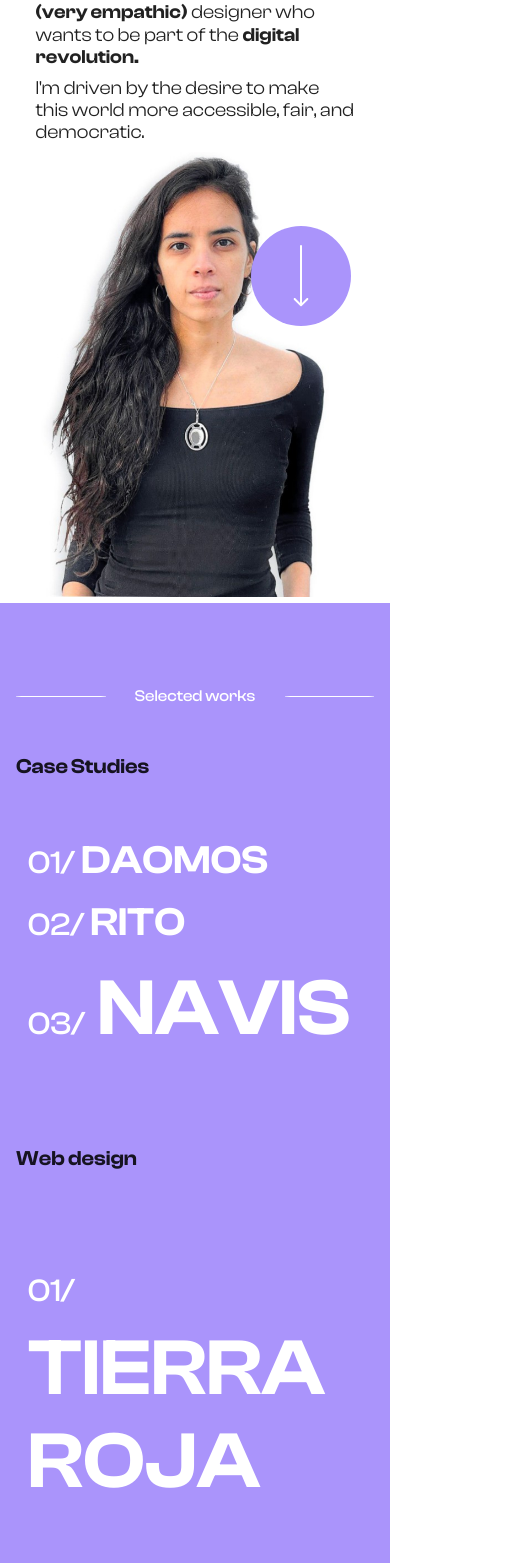
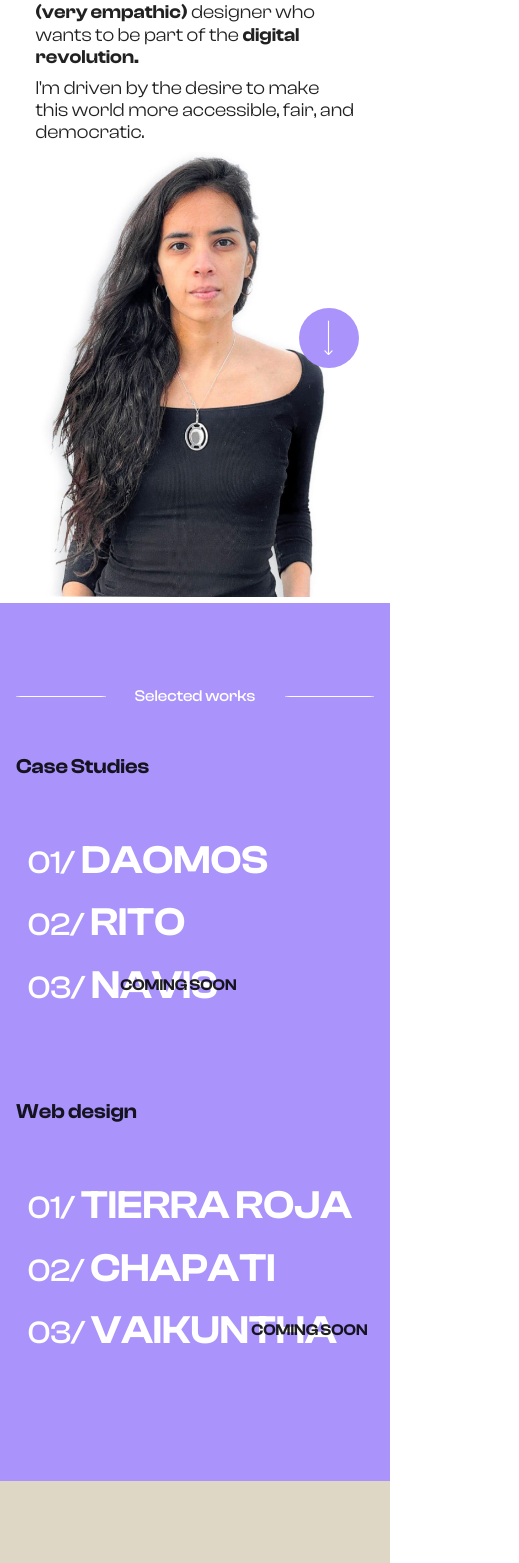
Before and after one commit to lydiob7/gabi-portfolio, a React (Create React App) app: page /home in a window 390 px wide. Shown: the part 434-1997 px from the top of the page, 519 px wide, since content can reach past the window. Built offline with nearby package versions, Linux system fonts and the light colour scheme; no server answers.

Commit message:
Update: Fix some responsive errors.

```diff
--- a/package.json
+++ b/package.json
@@ -32,9 +32,9 @@
         "yup": "^0.32.11"
     },
     "scripts": {
-        "start": "craco start",
-        "build": "craco build",
-        "test": "craco test",
+        "start": "react-scripts start",
+        "build": "react-scripts build",
+        "test": "react-scripts test",
         "serve": "serve build -l 3000",
         "eject": "react-scripts eject"
     },
--- a/src/components/common/ScrollTopBtn.js
+++ b/src/components/common/ScrollTopBtn.js
@@ -4,14 +4,18 @@ import { useLocation } from 'react-router-dom';
 import { useSelector } from 'react-redux';
 import clsx from 'clsx';
 
-import { makeStyles } from '@material-ui/core';
+import { Hidden, makeStyles } from '@material-ui/core';
 
 const useStyles = makeStyles((theme) => ({
     root: {
         position: 'fixed',
+        right: '8vw',
+        bottom: '5vh',
+        zIndex: 999,
+        [theme.breakpoints.up('md')]: {
             right: '10vw',
-        bottom: '10vh',
-        zIndex: 999
+            bottom: '10vh'
+        }
     },
     purpleBackground: {
         background: theme.palette.primary.main
@@ -29,8 +33,8 @@ const useStyles = makeStyles((theme) => ({
         display: 'flex',
         alignItems: 'center',
         justifyContent: 'center',
-        width: '100px',
-        height: '100px',
+        width: '60px',
+        height: '60px',
         textAlign: 'center',
         lineHeight: '37px',
         borderRadius: '50%',
@@ -40,6 +44,10 @@ const useStyles = makeStyles((theme) => ({
         cursor: 'pointer',
         transform: 'rotate(180deg)',
         transition: 'transform .4s ease',
+        [theme.breakpoints.up('md')]: {
+            width: '100px',
+            height: '100px'
+        },
         '& svg': {
             transition: 'transform .4s ease'
         },
@@ -114,12 +122,22 @@ function ScrollTopBtn() {
                     isArrowWhite ? internalClasses.whiteBackground : internalClasses.purpleBackground
                 )}
             >
+                <Hidden smDown>
                     <svg width="16" height="82" viewBox="0 0 24 92" fill="none" xmlns="http://www.w3.org/2000/svg">
                         <path
                             d="M13.0607 0.939339C12.4749 0.353554 11.5251 0.353554 10.9394 0.939339L1.39341 10.4853C0.807624 11.0711 0.807624 12.0208 1.39341 12.6066C1.9792 13.1924 2.92894 13.1924 3.51473 12.6066L12 4.12132L20.4853 12.6066C21.0711 13.1924 22.0208 13.1924 22.6066 12.6066C23.1924 12.0208 23.1924 11.0711 22.6066 10.4853L13.0607 0.939339ZM13.5 92L13.5 2L10.5 2L10.5 92L13.5 92Z"
                             className={isArrowWhite ? internalClasses.purpleArrow : internalClasses.whiteArrow}
                         />
                     </svg>
+                </Hidden>
+                <Hidden mdUp>
+                    <svg width="9" height="50" viewBox="0 0 24 92" fill="none" xmlns="http://www.w3.org/2000/svg">
+                        <path
+                            d="M13.0607 0.939339C12.4749 0.353554 11.5251 0.353554 10.9394 0.939339L1.39341 10.4853C0.807624 11.0711 0.807624 12.0208 1.39341 12.6066C1.9792 13.1924 2.92894 13.1924 3.51473 12.6066L12 4.12132L20.4853 12.6066C21.0711 13.1924 22.0208 13.1924 22.6066 12.6066C23.1924 12.0208 23.1924 11.0711 22.6066 10.4853L13.0607 0.939339ZM13.5 92L13.5 2L10.5 2L10.5 92L13.5 92Z"
+                            className={isArrowWhite ? internalClasses.purpleArrow : internalClasses.whiteArrow}
+                        />
+                    </svg>
+                </Hidden>
             </HashLink>
         </div>
     );
--- a/src/config/languages/englishContent.js
+++ b/src/config/languages/englishContent.js
@@ -29,7 +29,8 @@ const englishContent = {
         selectedWorks: {
             title: 'Selected works',
             caseStudiesTitle: 'Case Studies',
-            webDesignTitle: 'Web design'
+            webDesignTitle: 'Web design',
+            comingSoonTitle: 'Coming soon'
         },
         about: {
             title: 'about me',
--- a/src/config/languages/spanishContent.js
+++ b/src/config/languages/spanishContent.js
@@ -29,7 +29,8 @@ const spanishContent = {
         selectedWorks: {
             title: 'Selección de trabajos',
             caseStudiesTitle: 'Case Studies',
-            webDesignTitle: 'Diseño web'
+            webDesignTitle: 'Diseño web',
+            comingSoonTitle: 'próximanente'
         },
         about: {
             title: 'about me',
--- a/src/data/rito.js
+++ b/src/data/rito.js
@@ -60,7 +60,8 @@ const rito = {
                         content: [
                             { src: rito2, alt: 'Rito 2' },
                             { src: rito3, alt: 'Rito 3' }
-                        ]
+                        ],
+                        size: 'auto'
                     },
                     {
                         type: 'paragraph',
@@ -173,7 +174,8 @@ const rito = {
                         content: [
                             { src: rito2, alt: 'Rito 2' },
                             { src: rito3, alt: 'Rito 3' }
-                        ]
+                        ],
+                        size: 'auto'
                     },
                     {
                         type: 'paragraph',
--- a/src/pages/home/About.js
+++ b/src/pages/home/About.js
@@ -124,7 +124,7 @@ const About = ({ classes, ...props }) => {
                     href="mailto:gabrielapolancoferreyra@gmail.com"
                     style={{ position: 'relative' }}
                 >
-                    <Typography variant="body1" className={clsx(internalClasses.availabilityLink, 'fs-biggest fw-800')}>
+                    <Typography variant="body1" className={clsx(internalClasses.availabilityLink, 'fw-800')}>
                         {textProvider?.askForAvailability}
                     </Typography>
                 </a>
--- a/src/pages/home/SelectedWorks.js
+++ b/src/pages/home/SelectedWorks.js
@@ -8,6 +8,15 @@ import { Hidden, makeStyles, Typography } from '@material-ui/core';
 import SectionTitle from 'components/common/SectionTitle';
 
 const useStyles = makeStyles((theme) => ({
+    comingSoon: {
+        position: 'absolute',
+        zIndex: 3,
+        bottom: '50%',
+        right: '-10%',
+        transform: 'translateY(50%)',
+        fontSize: '1rem',
+        color: theme.palette.text.primary
+    },
     pageTitle: {
         color: '#ffffff'
     },
@@ -108,15 +117,17 @@ const SelectedWorks = ({ classes, ...props }) => {
                                         </Typography>
                                     </Link>
                                 ) : (
-                                    <Typography
-                                        variant="h3"
-                                        className={clsx(internalClasses.projectTitle, 'fs-biggest fw-600')}
-                                    >
+                                    <Typography variant="h3" className={clsx(internalClasses.projectTitle, 'fw-600')}>
                                         {' '}
                                         <span className={clsx(internalClasses.projectNumber, 'fw-500')}>
                                             0{index + 1}/
                                         </span>{' '}
                                         {project.title}
+                                        <Hidden smUp>
+                                            <span className={internalClasses.comingSoon}>
+                                                {textProvider?.comingSoonTitle}
+                                            </span>
+                                        </Hidden>
                                     </Typography>
                                 )}
                                 <Hidden xsDown>
@@ -144,7 +155,7 @@ const SelectedWorks = ({ classes, ...props }) => {
                                     <a target="_blank" rel="noreferrer" href={project.website}>
                                         <Typography
                                             variant="h3"
-                                            className={clsx(internalClasses.projectTitle, 'fs-biggest fw-600')}
+                                            className={clsx(internalClasses.projectTitle, 'fw-600')}
                                         >
                                             <span className={clsx(internalClasses.projectNumber, 'fw-500')}>
                                                 0{index + 1}/
@@ -153,14 +164,16 @@ const SelectedWorks = ({ classes, ...props }) => {
                                         </Typography>
                                     </a>
                                 ) : (
-                                    <Typography
-                                        variant="h3"
-                                        className={clsx(internalClasses.projectTitle, 'fs-biggest fw-600')}
-                                    >
+                                    <Typography variant="h3" className={clsx(internalClasses.projectTitle, 'fw-600')}>
                                         <span className={clsx(internalClasses.projectNumber, 'fw-500')}>
                                             0{index + 1}/
                                         </span>{' '}
                                         {project.title}
+                                        <Hidden smUp>
+                                            <span className={internalClasses.comingSoon}>
+                                                {textProvider?.comingSoonTitle}
+                                            </span>
+                                        </Hidden>
                                     </Typography>
                                 )}
                                 <Hidden xsDown>
--- a/src/pages/projects/Sections.js
+++ b/src/pages/projects/Sections.js
@@ -35,11 +35,20 @@ const useStyles = makeStyles((theme) => ({
         }
     },
     imageSizeNormal: {
-        height: '60vh'
+        height: '40vh',
+        [theme.breakpoints.up('md')]: {
+            height: '60vh'
+        }
     },
     imagesSlideWrapper: {
         display: 'flex',
-        gap: '2rem'
+        gap: '2rem',
+        flexWrap: 'wrap',
+        overflow: 'hidden',
+        [theme.breakpoints.up('md')]: {
+            flexWrap: 'nowrap',
+            overflow: 'visible'
+        }
     },
     paragraph: {
         marginBottom: '.4rem'
@@ -192,7 +201,7 @@ const Sections = ({ classes, ...props }) => {
                 </Grid>
             ))}
 
-            <Typography variant="body1" className={clsx(internalClasses.checkOutLink, 'fs-biggest fw-600')}>
+            <Typography variant="body1" className={clsx(internalClasses.checkOutLink, 'fw-600')}>
                 {textProvider?.checkHereLink}{' '}
                 <a rel="noreferrer" target="_blank" href={behanceLink} className={internalClasses?.hereLink}>
                     {textProvider?.hereTitle}
```
Also changed, not shown: src/components/common/GoBackArrow.js (+17 -3 lines), tailwind.config.js (+7 -10 lines), 1 other file (tests, documents, lock files or other folders). Lines whose indentation alone changed are shown as unchanged.
